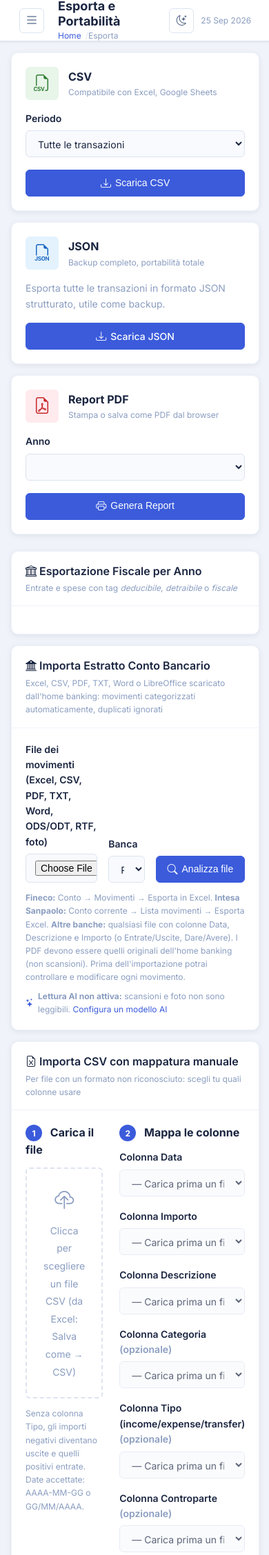
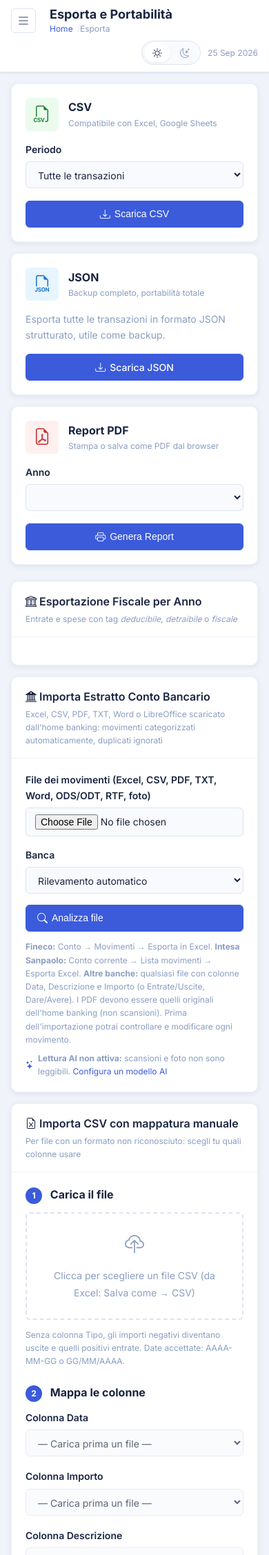
Before and after one commit to Dona317/MyFinancePlace, a Python web app: template app/templates/export/index.html in a window 390 px wide. Shown: the top 2255 px of the page at 69% size. Run offline with Jinja, Linux system fonts and the light colour scheme; the template is opened without the code that fills it, so the values that code supplies are empty; some libraries are stand-ins or nearby versions.

Commit message:
Light/dark mode switch in the top right
- "Chiara | Scura" switch in the top bar replaces the unlabelled icon;
  the choice is remembered, and until one is made the app follows the
  operating system's light/dark setting
- Charts redraw in the new theme's colors on switch, without a reload
- Dark mode readability fixes: active menu item and brand name, text on
  primary buttons, hard-coded light tiles and badges, doughnut borders
- Phones: the top bar wraps under the title and inline grids stack, so
  pages no longer scroll sideways

Co-Authored-By: Claude Opus 5.5 <noreply@anthropic.com>
Claude-Session: https://claude.ai/code/session_01GmHFHk7Z88SGFnopnWCqcC

```diff
--- a/app/static/css/main.css
+++ b/app/static/css/main.css
@@ -60,7 +60,7 @@ a:hover { color: var(--clr-primary-hover); }
   background: var(--clr-primary);
   border-radius: var(--border-radius-sm);
   display: flex; align-items: center; justify-content: center;
-  color: white;
+  color: var(--clr-on-primary);
   font-size: 18px;
   flex-shrink: 0;
 }
@@ -74,7 +74,7 @@ a:hover { color: var(--clr-primary-hover); }
 .sidebar-brand-name {
   font-weight: 700;
   font-size: var(--font-size-md);
-  color: var(--clr-text-inverse);
+  color: var(--clr-sidebar-strong);
   letter-spacing: -0.01em;
 }
 
@@ -151,7 +151,7 @@ a:hover { color: var(--clr-primary-hover); }
 
 .nav-item.active {
   background: var(--clr-sidebar-active);
-  color: var(--clr-text-inverse);
+  color: var(--clr-sidebar-strong);
 }
 
 .nav-item.active::before {
@@ -189,7 +189,7 @@ a:hover { color: var(--clr-primary-hover); }
   border-radius: 50%;
   background: var(--clr-primary);
   display: flex; align-items: center; justify-content: center;
-  color: white;
+  color: var(--clr-on-primary);
   font-size: var(--font-size-xs);
   font-weight: 700;
   flex-shrink: 0;
@@ -228,6 +228,7 @@ a:hover { color: var(--clr-primary-hover); }
 .main-content {
   margin-left: var(--sidebar-width);
   flex: 1;
+  min-width: 0;  /* a flex item may shrink below its content: tables scroll inside it, the page does not */
   display: flex;
   flex-direction: column;
   min-height: 100vh;
@@ -418,13 +419,13 @@ a:hover { color: var(--clr-primary-hover); }
 
 .btn-primary {
   background: var(--clr-primary);
-  color: white;
+  color: var(--clr-on-primary);
   border-color: var(--clr-primary);
 }
 .btn-primary:hover {
   background: var(--clr-primary-hover);
   border-color: var(--clr-primary-hover);
-  color: white;
+  color: var(--clr-on-primary);
   box-shadow: var(--shadow-sm);
 }
 
@@ -450,10 +451,10 @@ a:hover { color: var(--clr-primary-hover); }
 
 .btn-danger {
   background: var(--clr-negative);
-  color: white;
+  color: var(--clr-on-primary);
   border-color: var(--clr-negative);
 }
-.btn-danger:hover { background: var(--clr-negative-text); border-color: var(--clr-negative-text); color: white; }
+.btn-danger:hover { background: var(--clr-negative-text); border-color: var(--clr-negative-text); color: var(--clr-on-primary); }
 
 .btn-sm { padding: 5px 10px; font-size: var(--font-size-xs); }
 .btn-lg { padding: 12px 24px; font-size: var(--font-size-md); }
@@ -641,7 +642,7 @@ tfoot td {
   background: var(--clr-primary);
   border-radius: var(--border-radius-sm);
   display: flex; align-items: center; justify-content: center;
-  color: white;
+  color: var(--clr-on-primary);
   font-size: 22px;
 }
 
@@ -1110,3 +1111,49 @@ tfoot td {
   #sidebar-overlay.active { display: block; }
   .sidebar-mini-toggle { display: none; }
 }
+
+
+/* ── Theme switch (top right): Chiara | Scura ─────────────────────────────── */
+.theme-switch {
+  display: inline-flex;
+  padding: 3px;
+  gap: 2px;
+  background: var(--clr-bg-input);
+  border: 1px solid var(--clr-border);
+  border-radius: 999px;
+}
+.theme-switch button {
+  display: inline-flex;
+  align-items: center;
+  gap: 6px;
+  padding: 5px 12px;
+  border: none;
+  border-radius: 999px;
+  background: transparent;
+  color: var(--clr-text-muted);
+  font-family: inherit;
+  font-size: var(--font-size-xs);
+  font-weight: 600;
+  cursor: pointer;
+  transition: background var(--transition), color var(--transition);
+}
+.theme-switch button:hover { color: var(--clr-text-primary); }
+.theme-switch button[aria-pressed="true"] {
+  background: var(--clr-bg-card);
+  color: var(--clr-text-primary);
+  box-shadow: var(--shadow-sm);
+}
+.theme-switch button i { font-size: 14px; }
+@media (max-width: 576px) { .theme-switch .theme-label { display: none; } }
+
+/* Phones: the page's buttons and the theme switch wrap under the title instead of overflowing */
+@media (max-width: 768px) {
+  .topbar { height: auto; min-height: var(--topbar-height); flex-wrap: wrap; padding: 10px 16px; row-gap: 8px; }
+  .topbar-title { flex: 1 1 200px; min-width: 0; }
+  .topbar-actions { margin-left: auto; flex-wrap: wrap; justify-content: flex-end; }
+  /* grids written inline in the pages (e.g. "2fr 1fr") stack into one column, like .grid-2 */
+  .page-content [style*="grid-template-columns"] { grid-template-columns: minmax(0, 1fr) !important; }
+  .page-content [style*="grid-template-columns"] > * { min-width: 0; }
+  .card-header { flex-wrap: wrap; }
+  .filter-bar > * { max-width: 100%; }
+}
--- a/app/static/css/theme.css
+++ b/app/static/css/theme.css
@@ -45,6 +45,9 @@
   --clr-text-secondary: #4A5E80;   /* body text */
   --clr-text-muted:     #8A9DC0;   /* hints, placeholders */
   --clr-text-inverse:   #FFFFFF;   /* text on dark backgrounds */
+  --clr-on-primary:     #FFFFFF;   /* text on primary / danger buttons and badges */
+  --clr-sidebar-strong: #FFFFFF;   /* brand name and active item: the sidebar is dark in both themes */
+  --clr-purple-bg:      #F3EFFF;   /* tint for purple icons (investments) */
 
   /* ── Borders ──────────────────────────────────────────────────── */
   --clr-border:         #DDE3F0;
@@ -131,6 +134,9 @@
   --clr-text-secondary: #A0B4D0;
   --clr-text-muted:     #5A78A0;
   --clr-text-inverse:   #0E1623;
+  --clr-on-primary:     #0E1623;   /* light buttons in dark mode need dark text for contrast */
+  --clr-sidebar-strong: #FFFFFF;
+  --clr-purple-bg:      #241B42;
 
   /* ── Borders ──────────────────────────────────────────────────── */
   --clr-border:         #233050;
--- a/app/static/js/charts.js
+++ b/app/static/js/charts.js
@@ -3,10 +3,13 @@
  * Reads color values from CSS variables so charts always match the theme.
  */
 
-const Theme = (() => {
+// Colors of the current theme; re-read when the user switches between light and dark mode
+const Theme = {};
+
+function readTheme() {
   const style = getComputedStyle(document.documentElement);
   const get = (v) => style.getPropertyValue(v).trim();
-  return {
+  Object.assign(Theme, {
     primary:   get("--clr-primary"),
     positive:  get("--clr-positive"),
     negative:  get("--clr-negative"),
@@ -14,18 +17,25 @@ const Theme = (() => {
     warning:   get("--clr-warning"),
     textMuted: get("--clr-text-muted"),
     border:    get("--clr-border"),
+    card:      get("--clr-bg-card") || "#FFFFFF",
     chart: [
       get("--chart-1"), get("--chart-2"), get("--chart-3"),
       get("--chart-4"), get("--chart-5"), get("--chart-6"),
       get("--chart-7"), get("--chart-8"),
     ],
-  };
-})();
+  });
+  Chart.defaults.color = Theme.textMuted;
+}
+
+// A dataset color can be a token name ("positive", "negative", …) so it follows the theme
+function themeColor(color, fallback) {
+  return (typeof color === "string" && typeof Theme[color] === "string" && Theme[color]) || color || fallback;
+}
 
 // Global Chart.js defaults
+readTheme();
 Chart.defaults.font.family   = getComputedStyle(document.documentElement).getPropertyValue("--font-body").trim();
 Chart.defaults.font.size     = 12;
-Chart.defaults.color         = Theme.textMuted;
 Chart.defaults.plugins.legend.labels.usePointStyle = true;
 Chart.defaults.plugins.legend.labels.padding = 16;
 Chart.defaults.plugins.tooltip.backgroundColor = "#1A2540";
@@ -35,6 +45,22 @@ Chart.defaults.plugins.tooltip.borderColor = "#243570";
 Chart.defaults.plugins.tooltip.borderWidth = 1;
 Chart.defaults.plugins.tooltip.padding    = 10;
 Chart.defaults.plugins.tooltip.cornerRadius = 8;
+
+// Every chart built by the helpers below, so it can be redrawn in the new theme's colors
+const themedCharts = [];
+
+function registerChart(chart, rebuild) {
+  if (chart) themedCharts.push({ chart, rebuild });
+  return chart;
+}
+
+document.addEventListener("mfp:themechange", () => {
+  readTheme();
+  themedCharts.forEach(entry => {
+    entry.chart.destroy();
+    entry.chart = entry.rebuild();
+  });
+});
 
 /* ── Factory helpers ────────────────────────────────────────────────────── */
 
@@ -47,6 +73,10 @@ Chart.defaults.plugins.tooltip.cornerRadius = 8;
 function makeLineChart(canvasId, labels, datasets) {
   const ctx = document.getElementById(canvasId);
   if (!ctx) return null;
+  return registerChart(buildLineChart(ctx, labels, datasets), () => buildLineChart(ctx, labels, datasets));
+}
+
+function buildLineChart(ctx, labels, datasets) {
   return new Chart(ctx, {
     type: "line",
     data: {
@@ -54,8 +84,8 @@ function makeLineChart(canvasId, labels, datasets) {
       datasets: datasets.map((ds, i) => ({
         label: ds.label,
         data:  ds.data,
-        borderColor:     ds.color || Theme.chart[i % Theme.chart.length],
-        backgroundColor: hexAlpha(ds.color || Theme.chart[i % Theme.chart.length], 0.08),
+        borderColor:     themeColor(ds.color, Theme.chart[i % Theme.chart.length]),
+        backgroundColor: hexAlpha(themeColor(ds.color, Theme.chart[i % Theme.chart.length]), 0.08),
         tension: 0.4,
         fill: ds.fill !== undefined ? ds.fill : true,
         pointRadius: 4,
@@ -81,6 +111,10 @@ function makeLineChart(canvasId, labels, datasets) {
 function makeBarChart(canvasId, labels, datasets, opts = {}) {
   const ctx = document.getElementById(canvasId);
   if (!ctx) return null;
+  return registerChart(buildBarChart(ctx, labels, datasets, opts), () => buildBarChart(ctx, labels, datasets, opts));
+}
+
+function buildBarChart(ctx, labels, datasets, opts) {
   return new Chart(ctx, {
     type: "bar",
     data: {
@@ -110,11 +144,15 @@ function makeBarChart(canvasId, labels, datasets, opts = {}) {
 function makeDoughnutChart(canvasId, labels, data, opts = {}) {
   const ctx = document.getElementById(canvasId);
   if (!ctx) return null;
+  return registerChart(buildDoughnutChart(ctx, labels, data, opts), () => buildDoughnutChart(ctx, labels, data, opts));
+}
+
+function buildDoughnutChart(ctx, labels, data, opts) {
   return new Chart(ctx, {
     type: opts.pie ? "pie" : "doughnut",
     data: {
       labels,
-      datasets: [{ data, backgroundColor: Theme.chart, borderWidth: 2, borderColor: "#fff", hoverOffset: 6 }],
+      datasets: [{ data, backgroundColor: Theme.chart, borderWidth: 2, borderColor: Theme.card, hoverOffset: 6 }],
     },
     options: {
       responsive: true,
@@ -127,6 +165,7 @@ function makeDoughnutChart(canvasId, labels, data, opts = {}) {
 
 /** Convert hex color to rgba with alpha */
 function hexAlpha(hex, alpha) {
+  if (!/^#?[0-9a-f]{3}([0-9a-f]{3})?$/i.test(hex || "")) return hex;  // not a hex color: use as is
   hex = hex.replace("#", "");
   if (hex.length === 3) hex = hex.split("").map(c => c + c).join("");
   const r = parseInt(hex.substring(0, 2), 16);
--- a/app/static/js/main.js
+++ b/app/static/js/main.js
@@ -20,23 +20,35 @@ function closeModal(id) {
   document.body.style.overflow = "";
 }
 
-/* ── Dark / Light mode toggle ──────────────────────────────────────────── */
-function applyTheme(dark) {
-  document.documentElement.setAttribute("data-theme", dark ? "dark" : "light");
-  document.getElementById("theme-icon-dark").style.display  = dark ? "none"   : "";
-  document.getElementById("theme-icon-light").style.display = dark ? ""       : "none";
-  localStorage.setItem("mfp-theme", dark ? "dark" : "light");
+/* ── Light / dark mode ─────────────────────────────────────────────────── */
+// The user's choice is remembered; until they choose, the app follows the operating system.
+function currentTheme() {
+  return document.documentElement.getAttribute("data-theme") === "dark" ? "dark" : "light";
+}
+
+function applyTheme(theme, remember) {
+  document.documentElement.setAttribute("data-theme", theme);
+  document.querySelectorAll("[data-theme-choice]").forEach(button => {
+    button.setAttribute("aria-pressed", String(button.dataset.themeChoice === theme));
+  });
+  if (remember) {
+    try { localStorage.setItem("mfp-theme", theme); } catch (e) { /* private mode */ }
+  }
+  document.dispatchEvent(new CustomEvent("mfp:themechange", { detail: { theme } }));
 }
 
 document.addEventListener("DOMContentLoaded", () => {
 
-  // Sync toggle icon with the theme already applied in <head>
-  const isDark = document.documentElement.getAttribute("data-theme") === "dark";
-  applyTheme(isDark);
-
-  document.getElementById("theme-toggle")?.addEventListener("click", () => {
-    const currentlyDark = document.documentElement.getAttribute("data-theme") === "dark";
-    applyTheme(!currentlyDark);
+  // Theme switch: show the theme applied in <head>, change it on click
+  applyTheme(currentTheme(), false);
+  document.querySelectorAll("[data-theme-choice]").forEach(button => {
+    button.addEventListener("click", () => applyTheme(button.dataset.themeChoice, true));
+  });
+  // Follow the operating system while the user has not chosen
+  window.matchMedia?.("(prefers-color-scheme: dark)").addEventListener?.("change", e => {
+    let chosen = null;
+    try { chosen = localStorage.getItem("mfp-theme"); } catch (err) { /* private mode */ }
+    if (!chosen) applyTheme(e.matches ? "dark" : "light", false);
   });
 
   // Close modal when clicking the overlay background
--- a/app/templates/base.html
+++ b/app/templates/base.html
@@ -20,7 +20,10 @@
   {% block head %}{% endblock %}
 
   <!-- Apply saved theme before paint to avoid flash -->
-  <script>(function(){var t=localStorage.getItem('mfp-theme');if(t==='dark')document.documentElement.setAttribute('data-theme','dark');}());</script>
+  <!-- Apply the theme before paint: the user's choice, else the operating system's preference -->
+  <script>(function(){var t=null;try{t=localStorage.getItem('mfp-theme');}catch(e){}
+    if(t!=='light'&&t!=='dark')t=window.matchMedia&&matchMedia('(prefers-color-scheme: dark)').matches?'dark':'light';
+    document.documentElement.setAttribute('data-theme',t);}());</script>
   <!-- Apply the saved sidebar layout before paint (icons-only sidebar) -->
   <script>(function(){try{
     if(localStorage.getItem('mfp-sidebar-mini')==='1')document.documentElement.classList.add('sidebar-mini');
@@ -230,12 +233,15 @@
       <div class="topbar-actions">
         {% block topbar_actions %}{% endblock %}
 
-        <!-- Dark / Light mode toggle -->
-        <button id="theme-toggle" class="btn btn-ghost btn-icon" title="Cambia tema"
-                style="font-size:18px;">
-          <i class="bi bi-moon-stars" id="theme-icon-dark"></i>
-          <i class="bi bi-sun" id="theme-icon-light" style="display:none;"></i>
-        </button>
+        <!-- Light / dark mode -->
+        <div class="theme-switch" role="group" aria-label="Tema">
+          <button type="button" data-theme-choice="light" aria-pressed="false" title="Modalità chiara">
+            <i class="bi bi-sun"></i><span class="theme-label">Chiara</span>
+          </button>
+          <button type="button" data-theme-choice="dark" aria-pressed="false" title="Modalità scura">
+            <i class="bi bi-moon-stars"></i><span class="theme-label">Scura</span>
+          </button>
+        </div>
 
         <span style="font-size:var(--font-size-xs);color:var(--clr-text-muted);">
           {{ moment().format('D MMM YYYY') if moment is defined else '' }}
--- a/app/templates/export/index.html
+++ b/app/templates/export/index.html
@@ -13,8 +13,8 @@
   <div class="card">
     <div class="card-body">
       <div style="display:flex;align-items:center;gap:14px;margin-bottom:16px;">
-        <div style="width:48px;height:48px;border-radius:var(--border-radius-sm);background:#E8F5E9;
-                    display:flex;align-items:center;justify-content:center;font-size:24px;color:#2E7D32;">
+        <div style="width:48px;height:48px;border-radius:var(--border-radius-sm);background:var(--clr-positive-bg);
+                    display:flex;align-items:center;justify-content:center;font-size:24px;color:var(--clr-positive-text);">
           <i class="bi bi-filetype-csv"></i>
         </div>
         <div>
@@ -43,8 +43,8 @@
   <div class="card">
     <div class="card-body">
       <div style="display:flex;align-items:center;gap:14px;margin-bottom:16px;">
-        <div style="width:48px;height:48px;border-radius:var(--border-radius-sm);background:#E3F2FD;
-                    display:flex;align-items:center;justify-content:center;font-size:24px;color:#1565C0;">
+        <div style="width:48px;height:48px;border-radius:var(--border-radius-sm);background:var(--clr-neutral-bg);
+                    display:flex;align-items:center;justify-content:center;font-size:24px;color:var(--clr-neutral);">
           <i class="bi bi-filetype-json"></i>
         </div>
         <div>
@@ -65,8 +65,8 @@
   <div class="card">
     <div class="card-body">
       <div style="display:flex;align-items:center;gap:14px;margin-bottom:16px;">
-        <div style="width:48px;height:48px;border-radius:var(--border-radius-sm);background:#FFEBEE;
-                    display:flex;align-items:center;justify-content:center;font-size:24px;color:#C62828;">
+        <div style="width:48px;height:48px;border-radius:var(--border-radius-sm);background:var(--clr-negative-bg);
+                    display:flex;align-items:center;justify-content:center;font-size:24px;color:var(--clr-negative-text);">
           <i class="bi bi-file-earmark-pdf"></i>
         </div>
         <div>
@@ -175,7 +175,7 @@
       <div>
         <div style="font-weight:700;color:var(--clr-text-primary);margin-bottom:12px;">
           <span style="display:inline-flex;align-items:center;justify-content:center;width:24px;height:24px;
-                       background:var(--clr-primary);color:white;border-radius:50%;font-size:12px;margin-right:8px;">1</span>
+                       background:var(--clr-primary);color:var(--clr-on-primary);border-radius:50%;font-size:12px;margin-right:8px;">1</span>
           Carica il file
         </div>
         <label style="display:block;border:2px dashed var(--clr-border);border-radius:var(--border-radius-sm);
@@ -198,7 +198,7 @@
       <div>
         <div style="font-weight:700;color:var(--clr-text-primary);margin-bottom:12px;">
           <span style="display:inline-flex;align-items:center;justify-content:center;width:24px;height:24px;
-                       background:var(--clr-primary);color:white;border-radius:50%;font-size:12px;margin-right:8px;">2</span>
+                       background:var(--clr-primary);color:var(--clr-on-primary);border-radius:50%;font-size:12px;margin-right:8px;">2</span>
           Mappa le colonne
         </div>
         {% for field, label, required in [
--- a/app/templates/portfolio/index.html
+++ b/app/templates/portfolio/index.html
@@ -30,8 +30,8 @@
     <div class="kpi-label">Capitale Investito</div>
     <div class="kpi-value">€ 0</div>
   </div>
-  <div class="kpi-card" style="--kpi-accent:var(--chart-5);--kpi-accent-bg:#F3EFFF;">
-    <div class="kpi-icon" style="background:#F3EFFF;color:var(--chart-5);"><i class="bi bi-percent"></i></div>
+  <div class="kpi-card" style="--kpi-accent:var(--chart-5);--kpi-accent-bg:var(--clr-purple-bg);">
+    <div class="kpi-icon" style="background:var(--clr-purple-bg);color:var(--chart-5);"><i class="bi bi-percent"></i></div>
     <div class="kpi-label">Rendimento YTD</div>
     <div class="kpi-value">0%</div>
   </div>
--- a/app/templates/transactions/index.html
+++ b/app/templates/transactions/index.html
@@ -55,7 +55,7 @@
       <div class="card-header-title">Elenco Transazioni</div>
       <div class="card-header-sub">{{ transactions|length if transactions else 0 }} transazioni trovate</div>
     </div>
-    <div style="display:flex;gap:8px;">
+    <div style="display:flex;gap:8px;flex-wrap:wrap;">
       {% if transactions and ai_classifier %}
       <button type="button" class="btn btn-outline btn-sm" id="ai-classify" data-cloud="{{ 'true' if ai_cloud else 'false' }}"
               data-unclassified="{{ unclassified }}" title="Suggerisce categoria e controparte dalla causale ({{ ai_classifier }})">
```
Also changed, not shown: app/templates/dashboard/index.html (+4 -4 lines), tests/test_pages.py (+13 -0 lines).
